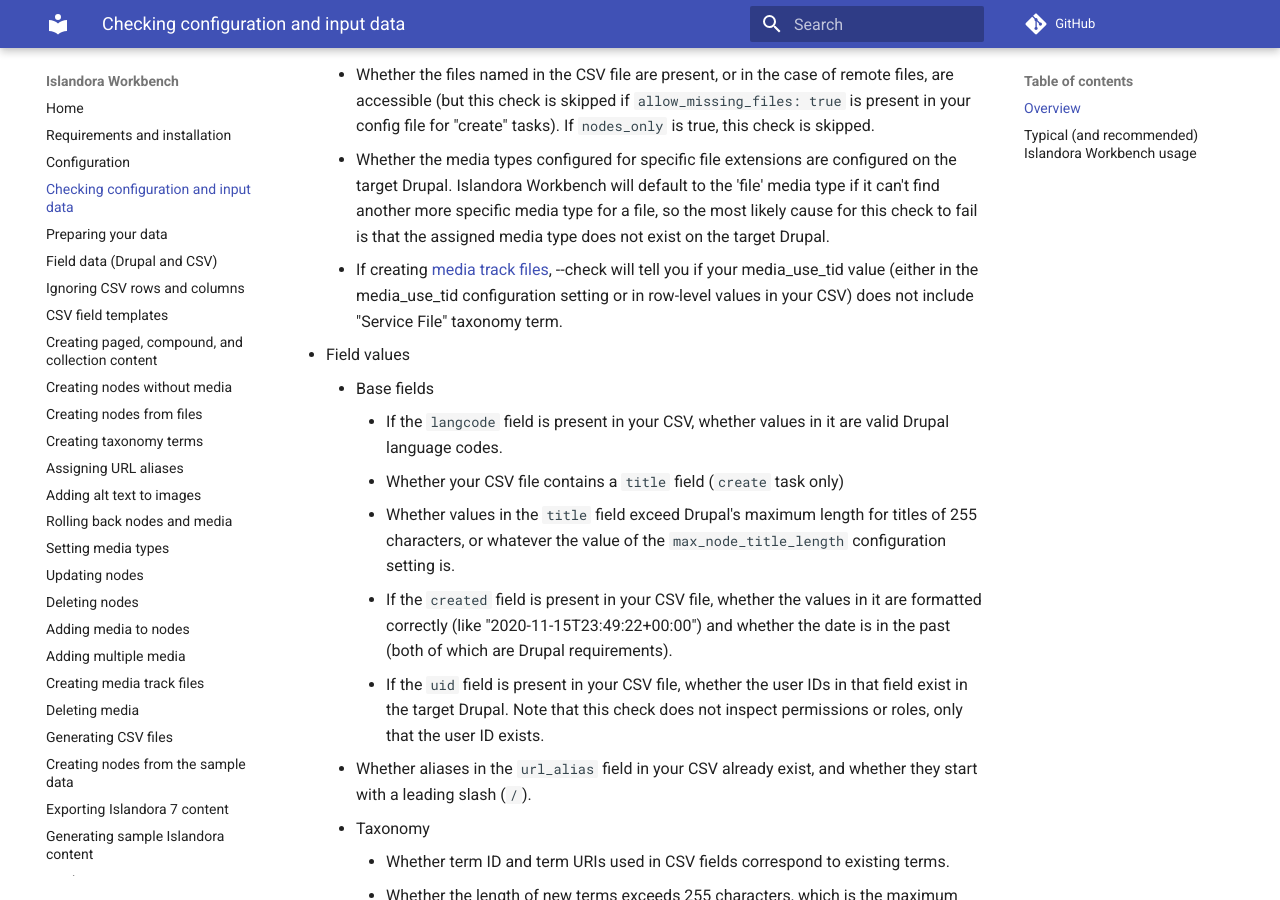
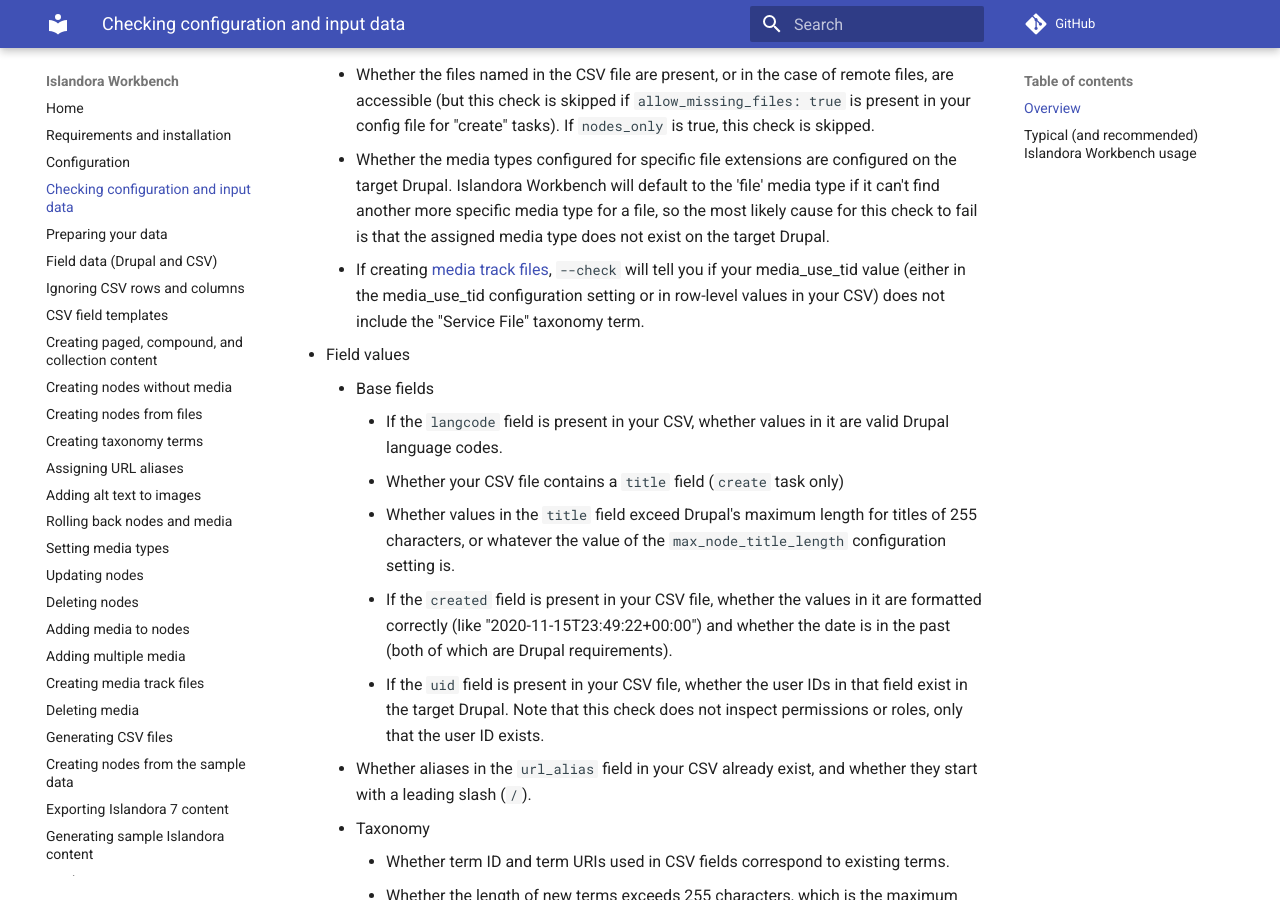
Before and after one commit to mjordan/islandora_workbench_docs, an MkDocs documentation site: the page built from docs/check.md, in a window 1280 px wide and 900 px high, scrolled down 1146 px. Built offline with MkDocs 1.6.1 and Material for MkDocs 9.7.7, drawn with Linux system fonts in a browser that asks for light colours; comment, search, counter and statistics services are not loaded.

Commit message:
Minor cleanup.

```diff
--- a/docs/check.md
+++ b/docs/check.md
@@ -28,7 +28,7 @@
 * Media files
     * Whether the files named in the CSV file are present, or in the case of remote files, are accessible (but this check is skipped if `allow_missing_files: true` is present in your config file for "create" tasks). If `nodes_only` is true, this check is skipped.
     * Whether the media types configured for specific file extensions are configured on the target Drupal. Islandora Workbench will default to the 'file' media type if it can't find another more specific media type for a file, so the most likely cause for this check to fail is that the assigned media type does not exist on the target Drupal.
-    * If creating [media track files](/islandora_workbench_docs/media_track_files/), --check will tell you if your media_use_tid value (either in the media_use_tid configuration setting or in row-level values in your CSV) does not include "Service File" taxonomy term.
+    * If creating [media track files](/islandora_workbench_docs/media_track_files/), `--check` will tell you if your media_use_tid value (either in the media_use_tid configuration setting or in row-level values in your CSV) does not include the "Service File" taxonomy term.
 * Field values
     * Base fields
         * If the `langcode` field is present in your CSV, whether values in it are valid Drupal language codes.
```
